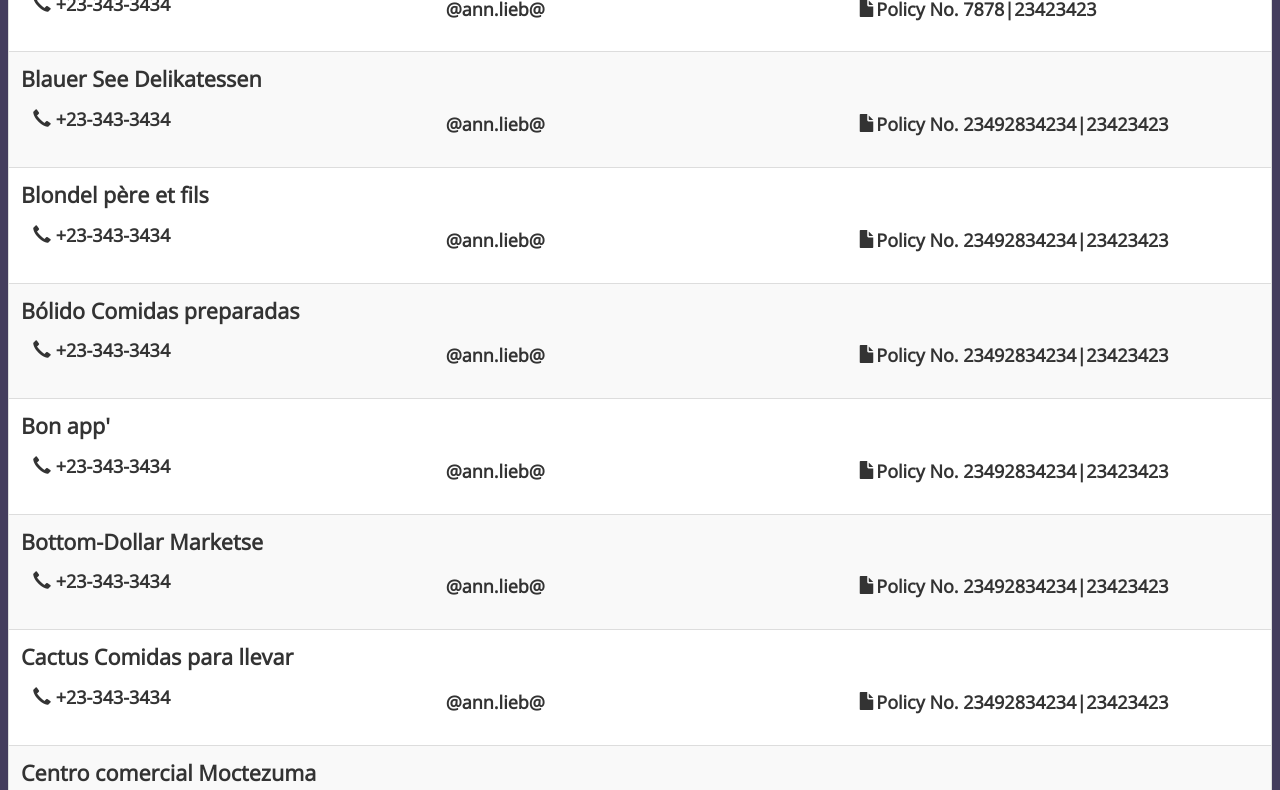
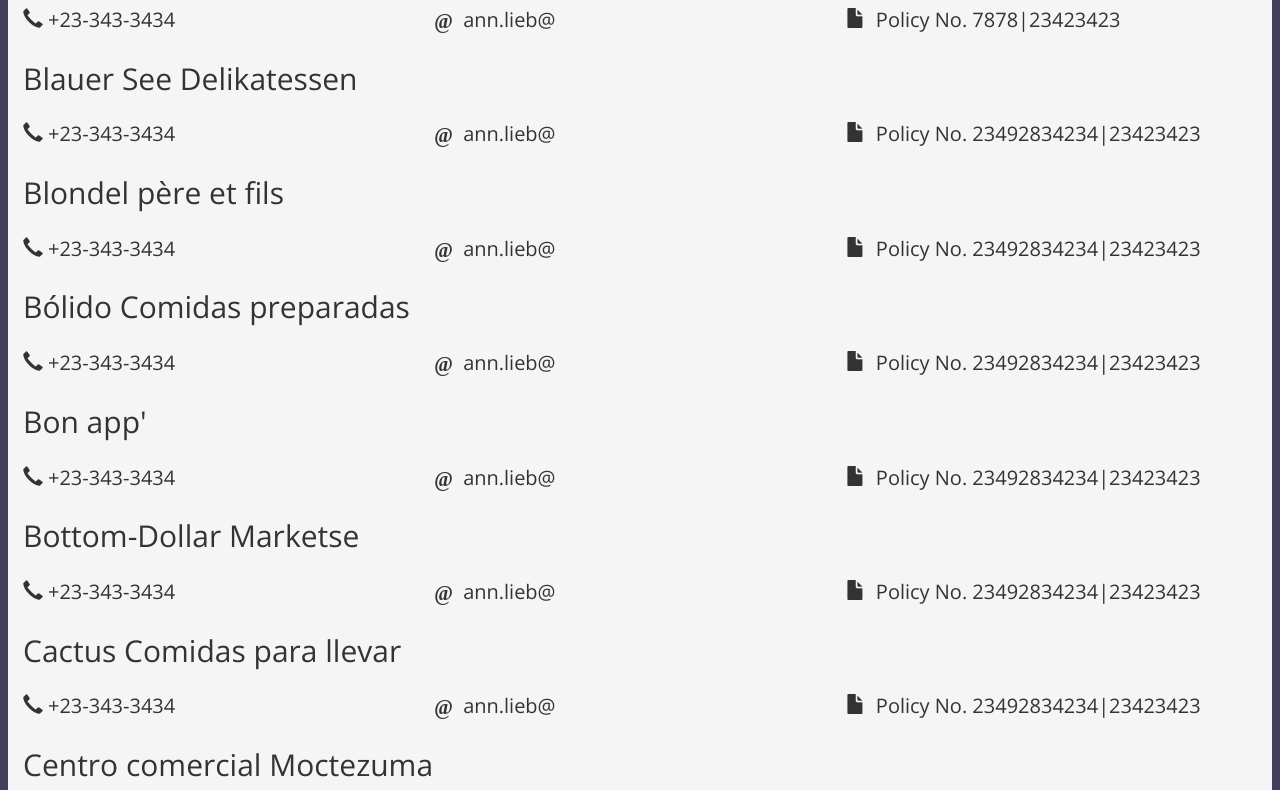
Before and after one commit to rajmohang111/searchWidget, a website: page index.html in a window 1280 px wide. Shown: the part 726-1516 px from the top of the page. Drawn offline with nearby package versions, Linux system fonts and the light colour scheme.

Commit message:
add flexbox

```diff
--- a/components/CustomGridComponent.js
+++ b/components/CustomGridComponent.js
@@ -4,7 +4,6 @@ app.component("customGrid", {
     templateUrl: function ($element, $attrs) {
         return '/templates/customGridTpl.html'
     },
-   // template: '<div class="search-wrap"><input type="text" id="search-field" class="search-box" ng-model="$ctrl.searchText" placeholder="SEARCH (Client Name / Policy Number)"/></div> <grid-table name="$ctrl.searchText"></grid-table>',
     controller: function() {
         let ctrl = this;
         this.searchText = '';
--- a/components/GridTableComponent.js
+++ b/components/GridTableComponent.js
@@ -2,7 +2,6 @@ app.component("gridTable", {
     templateUrl: function ($element, $attrs) {
         return '/templates/gridTableTpl.html'
     },
-   // template: '<table id="search-grid" class="table table-striped table-hover"> <tr ng-repeat="x in $ctrl.user | filterClient:$ctrl.name"> <td> <span style="font-size: larger;">{{ x.ClientName }}</span> <table class="borderless"> <tr> <td> <p><span class="glyphicon glyphicon-earphone"></span> {{ x.PhoneNo }}</p> </td> <td> @{{ x.Email }} </td> <td><span class="glyphicon glyphicon-file"></span>Policy No. {{x.PolicyNo }}</td> <tr> <table> </td> <tr> </table>',
     controller: 'searchWidgetController',
     bindings: { name: '=' }
 });
--- a/css/main.css
+++ b/css/main.css
@@ -1,7 +1,7 @@
 * {
   box-sizing: border-box;
   font-family: 'Open Sans', sans-serif;
-  font-weight: bold; }
+  font-size: 20px; }
 
 #search-widget {
   border: 8px solid #443d5d; }
@@ -60,3 +60,42 @@
     table-layout: fixed; }
     #search-grid .borderless tr {
       border: 0; }
+
+.container-fluid {
+  background-color: #f5f5f5;
+  padding-right: 0px;
+  padding-left: 0px;
+  margin-right: 0px;
+  margin-left: 0px; }
+  .container-fluid .header .text {
+    font-size: 30px;
+    padding-top: 8px;
+    padding-bottom: 5px; }
+
+.table-row {
+  display: flex;
+  display: -webkit-flex;
+  flex-direction: row;
+  -webkit-flex-direction: row;
+  flex-grow: 0;
+  -webkit-flex-grow: 0;
+  flex-wrap: wrap;
+  -webkit-flex-wrap: wrap;
+  width: 100%;
+  padding-left: 15px;
+  padding-right: 15px;
+  border-collapse: collapse;
+  padding-top: 5px;
+  padding-bottom: 10px; }
+  .table-row .text {
+    flex-grow: 1;
+    -webkit-flex-grow: 1;
+    overflow: hidden;
+    white-space: nowrap;
+    text-overflow: ellipsis;
+    padding-right: 20px;
+    width: 180px; }
+    .table-row .text .glyphicon {
+      padding-right: 5px; }
+  .table-row .container-fluid:nth-child(even) {
+    background-color: #e6e6e6; }
--- a/templates/gridTableTpl.html
+++ b/templates/gridTableTpl.html
@@ -1 +1,11 @@
-<table id="search-grid" class="table table-striped table-hover"> <tr ng-repeat="x in $ctrl.user | filterClient:$ctrl.name"> <td> <span style="font-size: larger;">{{ x.ClientName }}</span> <table class="borderless"> <tr> <td> <p><span class="glyphicon glyphicon-earphone"></span> {{ x.PhoneNo }}</p> </td> <td> @{{ x.Email }} </td> <td><span class="glyphicon glyphicon-file"></span>Policy No. {{x.PolicyNo }}</td> <tr> <table> </td> <tr> </table>
+<div class="container-fluid" ng-repeat=" data in $ctrl.user | filterClient:$ctrl.name">
+    <div class="table-row header">
+        <div class="text">{{ data.ClientName }}</div>
+    </div>
+    <div class="table-row">
+        <div class="text"><span class="glyphicon glyphicon-earphone"></span>{{ data.PhoneNo }}</div>
+        <div class="text"><span class="glyphicon" style="font-weight:bold;">@</span> {{ data.Email }}  </div>
+        <div class="text" title="vasan@example.com"><span class="glyphicon glyphicon-file">
+        </span> Policy No.  {{data.PolicyNo }}</div>
+    </div>
+</div>
```
Also changed, not shown: 1 other file.
